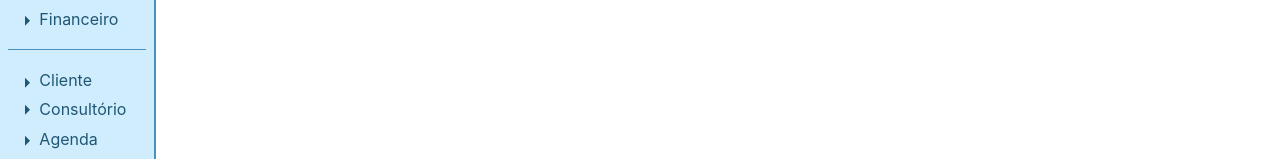
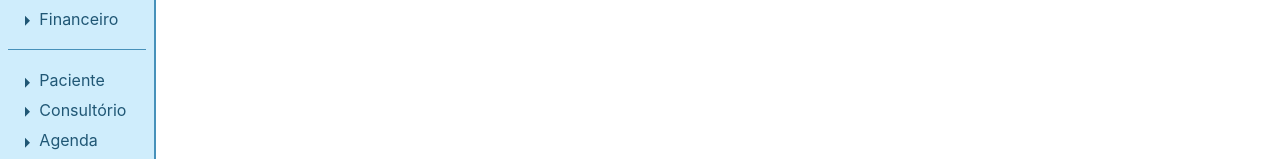
Before and after one commit to AndAccioly/PAC-frontend, a React (Create React App) app: page / in a window 1280 px wide. Shown: the part 180-339 px from the top of the page. Built offline with nearby package versions, Linux system fonts and the light colour scheme.

Commit message:
Name corrections
Changing client to pacient

```diff
--- a/src/App.js
+++ b/src/App.js
@@ -14,7 +14,7 @@ function App() {
 				<Routes>
 					<Route path="/" element={<Page corpo={0}/>} />
 					<Route path="perfil" element={<Page corpo={1}/>} />
-					<Route path="cliente" element={<Page corpo={11}/>} />
+					<Route path="paciente" element={<Page corpo={11}/>} />
 					<Route path="exame" element={<Page corpo={2}/>} />
 					<Route path="consulta" element={<Page corpo={3}/>} />
 					<Route path="financeiro" element={<Page corpo={4}/>} />
--- a/src/components/menu/MenuLateral.js
+++ b/src/components/menu/MenuLateral.js
@@ -35,9 +35,9 @@ function LinkMenu(props) {
                 <div className={classes.menuLinha}></div>
 
                 <MenuLateralItem
-                    titulo='Cliente'
+                    titulo='Paciente'
                     classes={classes}
-                    url='/cliente'
+                    url='/paciente'
                 />
                 <MenuLateralItem
                     titulo='Consultório'
--- a/src/components/pagina/Header.js
+++ b/src/components/pagina/Header.js
@@ -7,7 +7,7 @@ function defineCorpo(corpoId, classes){
         case 1:
             return 'Perfil'
         case 11:
-            return 'Cliente'
+            return 'Paciente'
         case 2:
             return 'Exame'
         case 3:
--- a/src/components/pagina/Wrapper.js
+++ b/src/components/pagina/Wrapper.js
@@ -1,5 +1,5 @@
-import Cliente from './cliente/Cliente'
-import Perfil from '../perfil/Perfil'
+import Paciente from './paciente/Paciente'
+import Perfil from './perfil/Perfil'
 import Consultorio from './consultorio/Consultorio'
 import Home from '../Home'
 import Financeiro from './financeiro/Financeiro'
@@ -14,7 +14,7 @@ function defineCorpo(corpoId, classes){
         case 1:
             return <Perfil classes={classes}/>
         case 11:
-            return <Cliente classes={classes}/>
+            return <Paciente classes={classes}/>
         case 2:
             return <Exame classes={classes}/>
         case 3:
--- a/src/components/pagina/cliente/Cliente.js
+++ b/src/components/pagina/paciente/Paciente.js
@@ -1,21 +1,21 @@
 import { Paper } from "@mui/material";
-import ClienteCadastroForm from "./ClienteCadastroForm";
+import PacienteCadastroForm from "./PacienteCadastroForm";
 
 
 
 
-function Cliente(props) {
+function Paciente(props) {
     const classes = props.classes
     return (
         <div className={classes.wrapper}>
             <Paper className={classes.paper}>
-                <div className={classes.paperTitulo}>Cadastrar Cliente</div>
+                <div className={classes.paperTitulo}>Cadastrar Paciente</div>
                 <div className={classes.linhaForm}></div>
-                <ClienteCadastroForm classes={classes}/>
+                <PacienteCadastroForm classes={classes}/>
             </Paper>
         </div>
     )
 }
 
 
-export default Cliente;
+export default Paciente;
--- a/src/components/pagina/cliente/ClienteCadastroForm.js
+++ b/src/components/pagina/paciente/PacienteCadastroForm.js
@@ -30,7 +30,7 @@ const sexoItems = [
     { id: 'feminino', title: 'Feminino' },
     { id: 'outro', title: 'Outro' }
 ]
-export default function ClienteCadastroForm(props) {
+export default function PacienteCadastroForm(props) {
     const classes = props.classes
     const {
         values,
```
Also changed, not shown: src/components/pagina/paciente/EnderecoForm.js (renamed from src/components/pagina/cliente/EnderecoForm.js), src/model/ClienteTO.js (deleted), src/model/PacienteTO.js (added).
